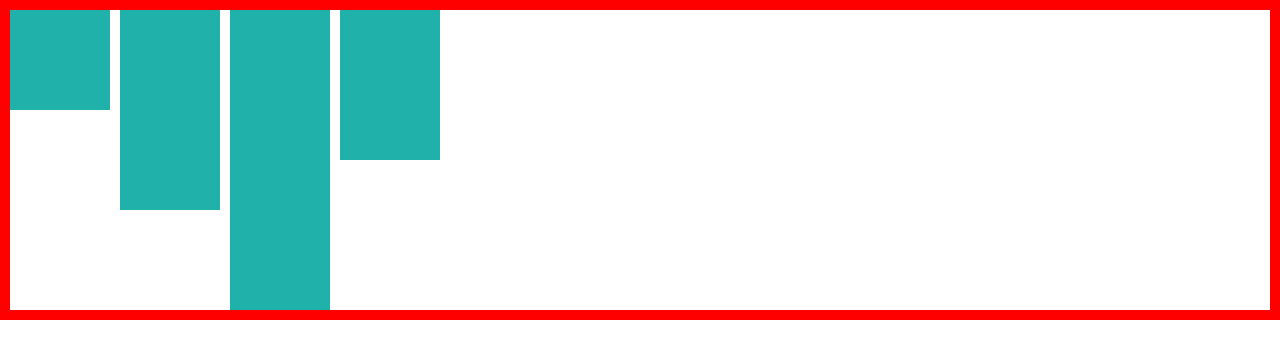
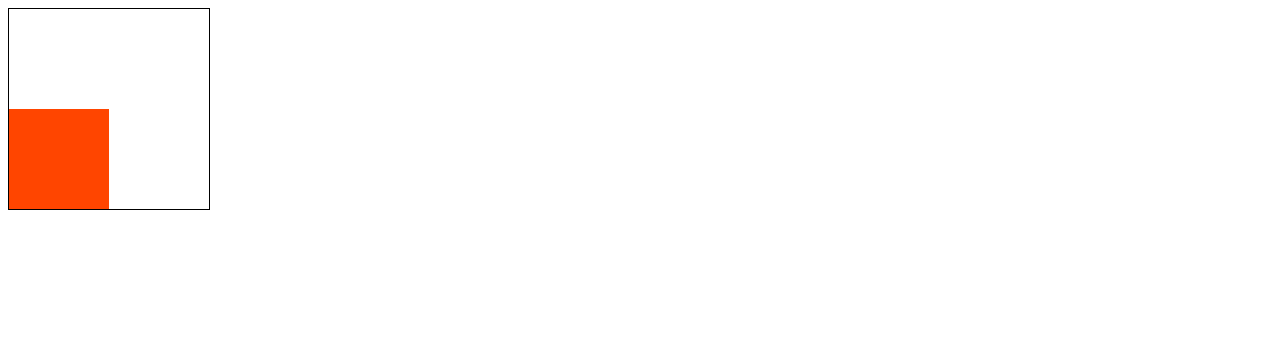
Before and after one commit to 8bei/course-sgg-css3, a React (Create React App) app: page / in a window 1280 px wide. Shown: the top 358 px of the page. Built offline with nearby package versions, Linux system fonts and the light colour scheme.

Commit message:
clearfix:同时解决高度塌陷和外边距重叠的问题

```diff
--- a/src/App.jsx
+++ b/src/App.jsx
@@ -28,7 +28,8 @@ import React from "react";
 // import Demo from "./float/04_高度塌陷和BFC";
 // import Demo from "./float/05_BFC演示";
 // import Demo from "./float/06_clear";
-import Demo from "./float/07_【最终方案】使用after伪类解决高度塌陷";
+// import Demo from "./float/07_【最终方案】使用after伪类解决高度塌陷";
+import Demo from "./float/08_clearfix";
 
 export default function App() {
   return <Demo />;
--- /dev/null
+++ b/src/float/08_clearfix/index.css
@@ -0,0 +1,20 @@
+.outer {
+  width: 200px;
+  border: 1px solid black;
+}
+
+.inner {
+  width: 100px;
+  height: 100px;
+  background: orangered;
+  margin-top: 100px;
+  float: left;
+}
+
+/* 同时解决高度塌陷和外边距重叠的问题 */
+.clearfix::after,
+.clearfix::before {
+  content: "";
+  display: table;
+  clear: both;
+}
--- /dev/null
+++ b/src/float/08_clearfix/index.jsx
@@ -0,0 +1,12 @@
+import React, { Fragment } from "react";
+import "./index.css";
+
+export default function Demo() {
+  return (
+    <Fragment>
+      <div className="outer clearfix">
+        <div className="inner"></div>
+      </div>
+    </Fragment>
+  );
+}
```
